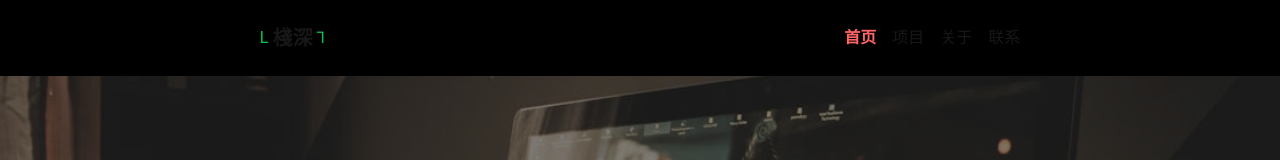
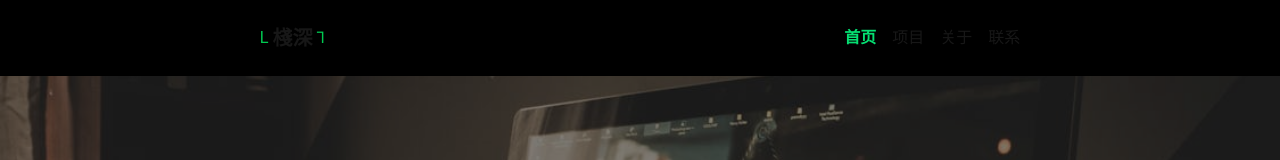
Before and after one commit to upangka/50days50projectsUseNextJs, a Next.js app: page /sticky-navbar in a window 1280 px wide. Shown: the top 160 px of the page. Built offline with nearby package versions, Linux system fonts and the light colour scheme.

Commit message:
fix(sticky navbar): 更改红色为绿色

```diff
--- a/src/app/(cases)/sticky-navbar/_components/nav-bar.tsx
+++ b/src/app/(cases)/sticky-navbar/_components/nav-bar.tsx
@@ -36,7 +36,7 @@ const NavBar: React.FC<{ isSticky: boolean; ref?: Ref<HTMLElement> }> = ({ isSti
         <li
           className={clsx(
             'cursor-pointerhover:underline font-bold',
-            isSticky ? 'text-red-700' : 'text-red-400'
+            isSticky ? 'text-green-700' : 'text-green-400'
           )}
         >
           首页
```
